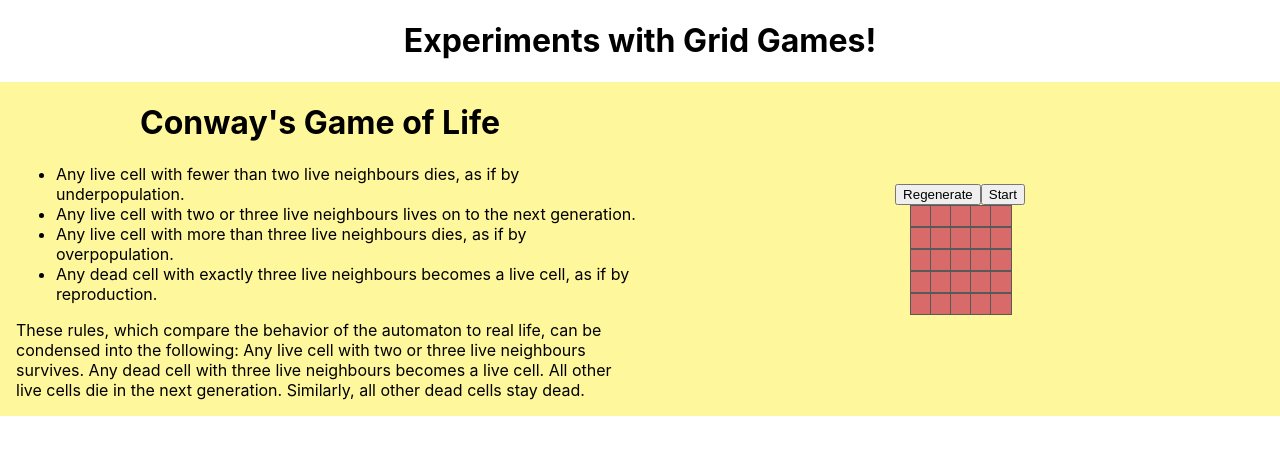
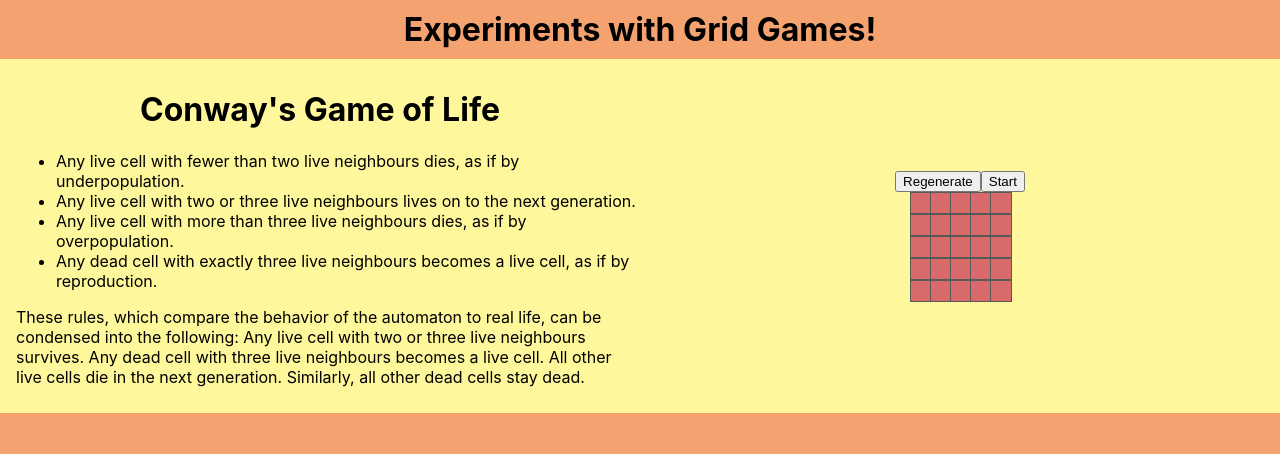
Before and after one commit to CloudBop/tdd-grid-games-typescript, a React (Create React App) app: page / in a window 1280 px wide. Shown: the top 454 px of the page. Built offline with nearby package versions, Linux system fonts and the light colour scheme.

Commit message:
+updated styles, +cmntdout import

```diff
--- a/src/App.css
+++ b/src/App.css
@@ -1,5 +1,10 @@
 .App {
   text-align: center;
+}
+
+.App-header {
+  padding: 10px 0;
+  margin: 0;
 }
 
 @media (prefers-reduced-motion: no-preference) {
--- a/src/App.tsx
+++ b/src/App.tsx
@@ -5,7 +5,7 @@ import GOL2dArray from "./components/gol-2d-array/GolTwoDimArray";
 function App() {
   return (
     <div className="App">
-      <h1>Experiments with Grid Games!</h1>
+      <h1 className={"App-header"}>Experiments with Grid Games!</h1>
       <GOL2dArray />
     </div>
   );
--- a/src/index.css
+++ b/src/index.css
@@ -1,13 +1,14 @@
 body {
   margin: 0;
-  font-family: -apple-system, BlinkMacSystemFont, 'Segoe UI', 'Roboto', 'Oxygen',
-    'Ubuntu', 'Cantarell', 'Fira Sans', 'Droid Sans', 'Helvetica Neue',
+  font-family: -apple-system, BlinkMacSystemFont, "Segoe UI", "Roboto", "Oxygen",
+    "Ubuntu", "Cantarell", "Fira Sans", "Droid Sans", "Helvetica Neue",
     sans-serif;
   -webkit-font-smoothing: antialiased;
   -moz-osx-font-smoothing: grayscale;
+  background-color: #f5a271;
 }
 
 code {
-  font-family: source-code-pro, Menlo, Monaco, Consolas, 'Courier New',
+  font-family: source-code-pro, Menlo, Monaco, Consolas, "Courier New",
     monospace;
 }
```
Also changed, not shown: 1 other file (tests, documents, lock files or other folders).
